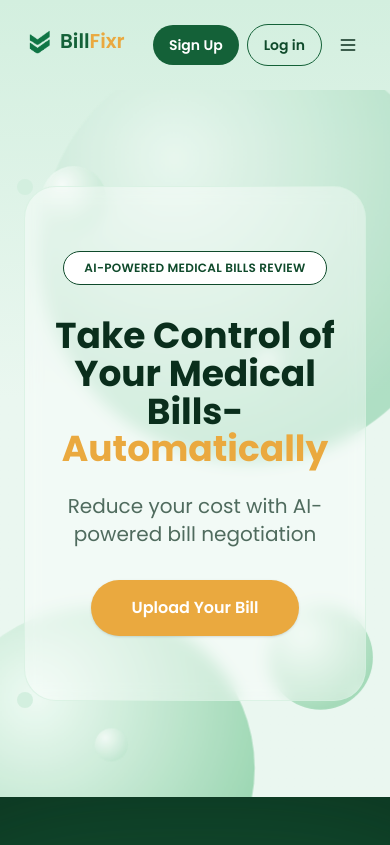
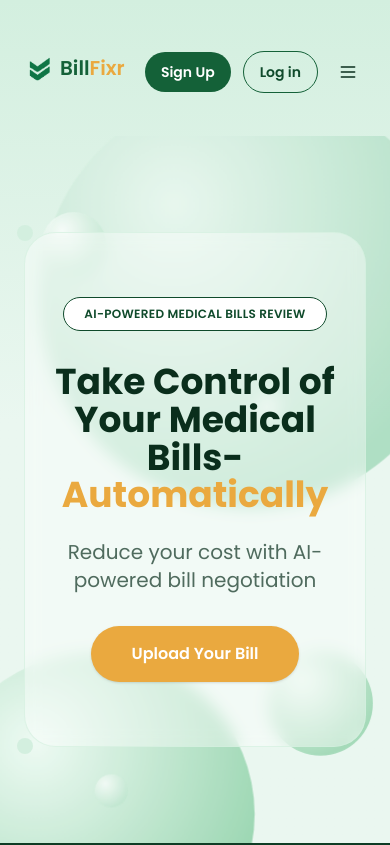
Before and after one commit to BillFixr-Solutions-L-L-C/BillFixr-Web-App, a Next.js app: page / in a window 390 px wide. Shown: the top 845 px of the page. Built offline with nearby package versions, Linux system fonts and the light colour scheme.

Commit message:
Give the navbar more breathing room and fixed height
py-6 -> pt-8/lg:pt-10 + pb-6, plus min-h-20 on the inner flex row so
the header sits at a consistent 80px height instead of hugging the
top edge. Also widened the Sign Up/Log in gap (gap-2/3 -> gap-3/4).
Verified no mobile overlap/collapse.

```diff
--- a/src/components/landing/Navbar.tsx
+++ b/src/components/landing/Navbar.tsx
@@ -32,8 +32,8 @@ export default function Navbar() {
   const [open, setOpen] = useState(false);
 
   return (
-    <header className="relative mx-auto w-full max-w-7xl px-6 py-6 lg:px-10">
-      <div className="flex items-center justify-between">
+    <header className="relative mx-auto w-full max-w-7xl px-6 pb-6 pt-8 lg:px-10 lg:pt-10">
+      <div className="flex min-h-20 items-center justify-between">
         <Link href="/">
           <Logo />
         </Link>
@@ -46,7 +46,7 @@ export default function Navbar() {
           ))}
         </nav>
 
-        <div className="flex items-center gap-2 sm:gap-3">
+        <div className="flex items-center gap-3 sm:gap-4">
           <Link
             href="/signup"
             className="rounded-full bg-primary-600 px-4 py-2.5 text-sm font-semibold text-white transition hover:bg-primary-700 sm:px-5"
```
